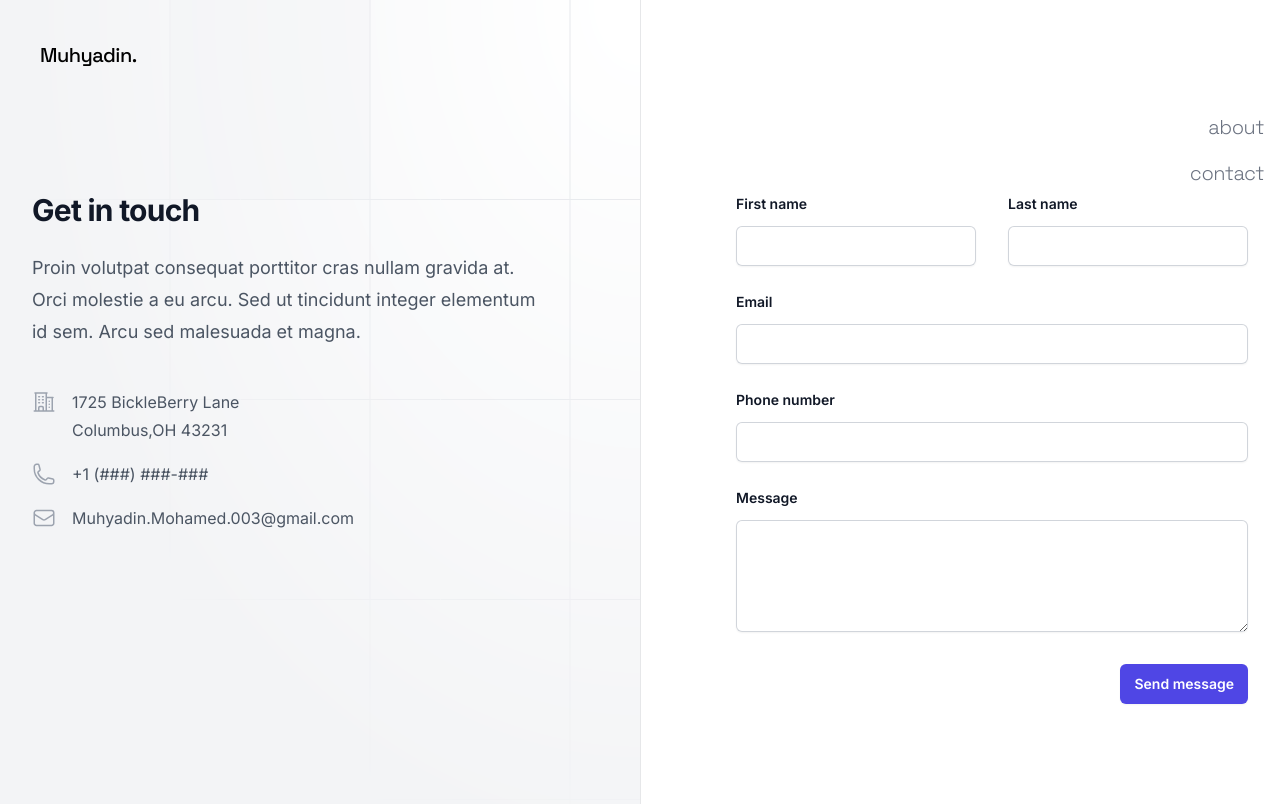
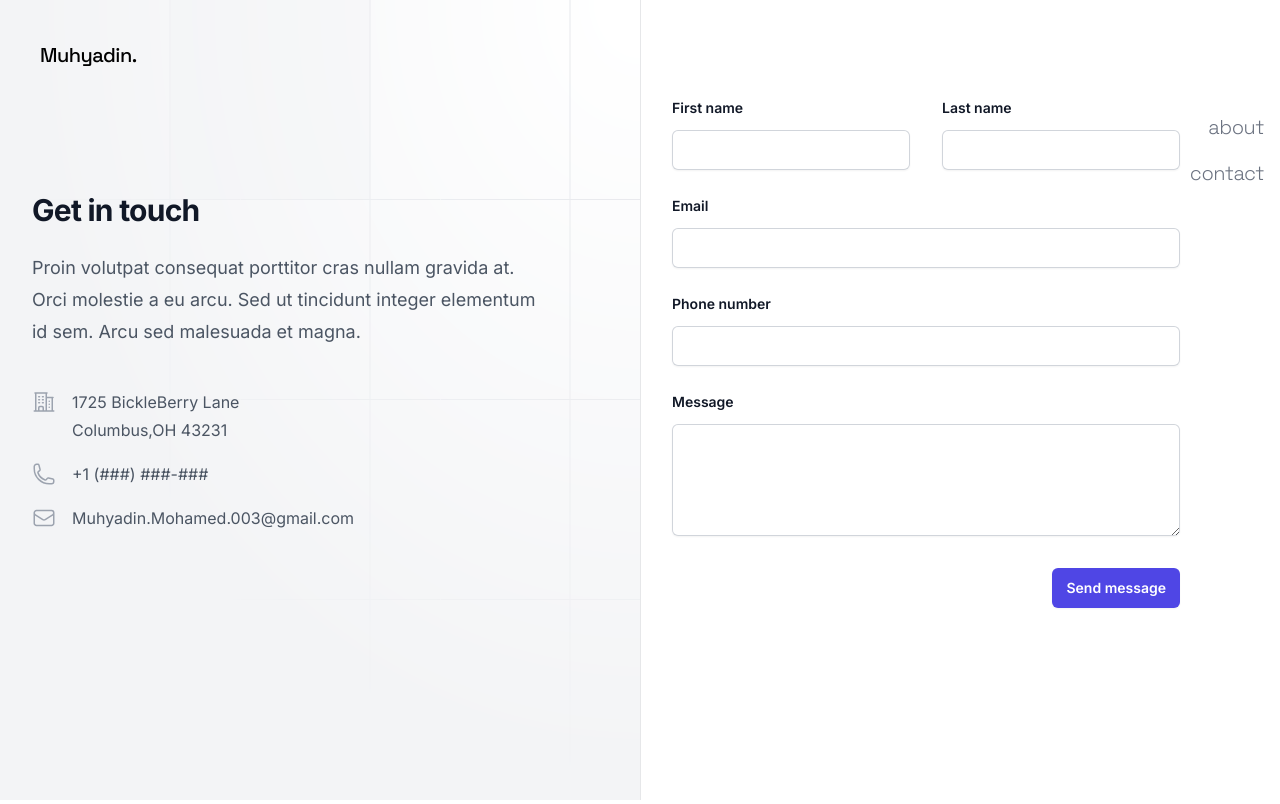
Before and after one commit to maydaythecoder/Portfolio, a Next.js app in the folder simple-portfolio/: page /Contact in a window 1280 px wide. Shown: the top 804 px of the page. Built offline with nearby package versions, Linux system fonts and the light colour scheme.

Commit message:
made contact form responsive

```diff
--- a/simple-portfolio/app/About/page.tsx
+++ b/simple-portfolio/app/About/page.tsx
@@ -94,6 +94,8 @@ const ParallaxScroll: React.FC = () => {
     };
   }, []);
 
+  // TODO: add footer
+
     return (
       <>
      <div className='overflow-x-hidden overflow-y-hidden p-5'>
--- a/simple-portfolio/app/Contact/page.tsx
+++ b/simple-portfolio/app/Contact/page.tsx
@@ -7,7 +7,7 @@ const Contact = () => {
   return (
     <>
     <StickyHeader />
-    <div className="relative isolate bg-white">
+    <div className="relative isolate bg-white h-[100vh] lg:overflow-clip">
     <div className="mx-auto grid max-w-7xl grid-cols-1 lg:grid-cols-2">
       <div className="relative px-6 pb-20 pt-24 sm:pt-32 lg:static lg:px-8 lg:py-48">
         <div className="mx-auto max-w-xl lg:mx-0 lg:max-w-lg">
@@ -77,7 +77,7 @@ const Contact = () => {
           </dl>
         </div>
       </div>
-      <form action="#" method="POST" className="px-6 pb-24 pt-20 sm:pb-32 lg:px-8 lg:py-48">
+      <form action="#" method="POST" className=" lg:absolute px-6 lg:ml-[50vw] lg:-mt-24 md:-mt-4 pt-20 sm:mb-32 lg:px-8 lg:py-48 h-fit">
         <div className="mx-auto max-w-xl lg:mr-0 lg:max-w-lg">
           <div className="grid grid-cols-1 gap-x-8 gap-y-6 sm:grid-cols-2">
             <div>
```
